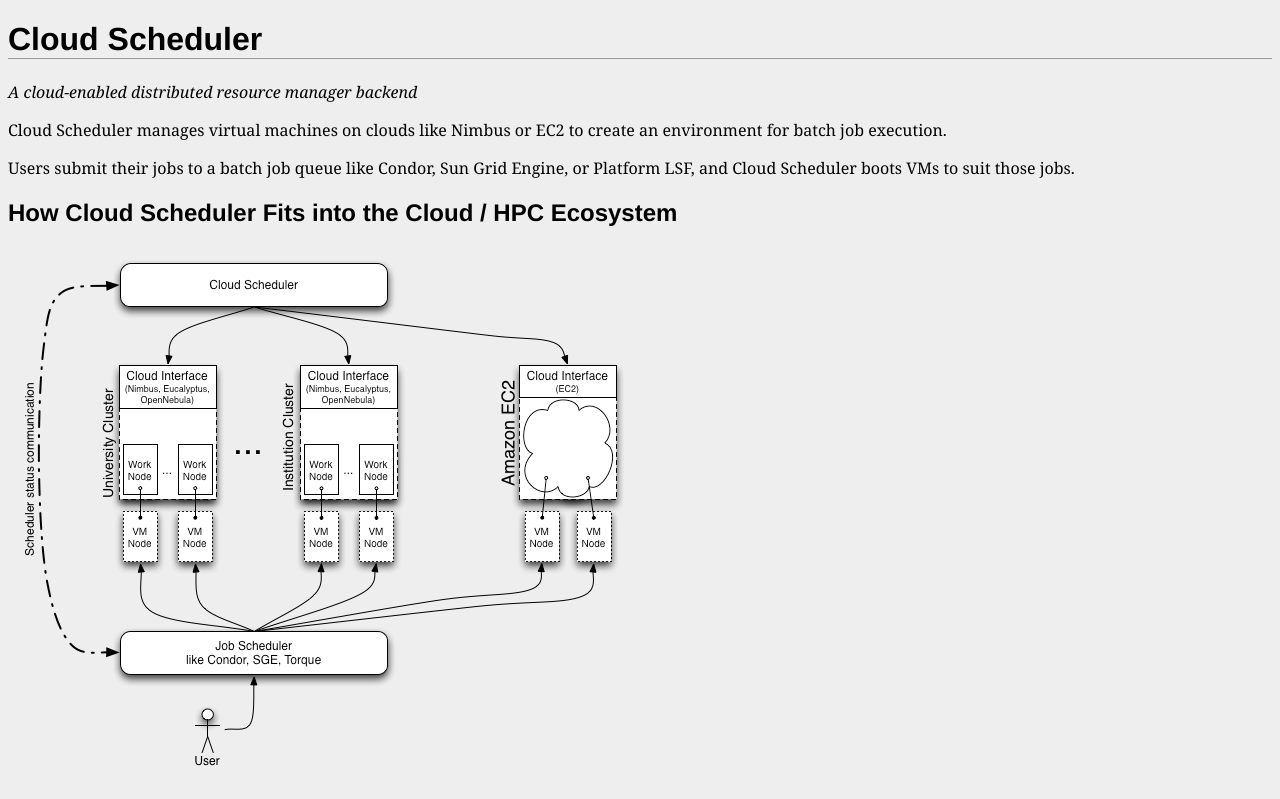
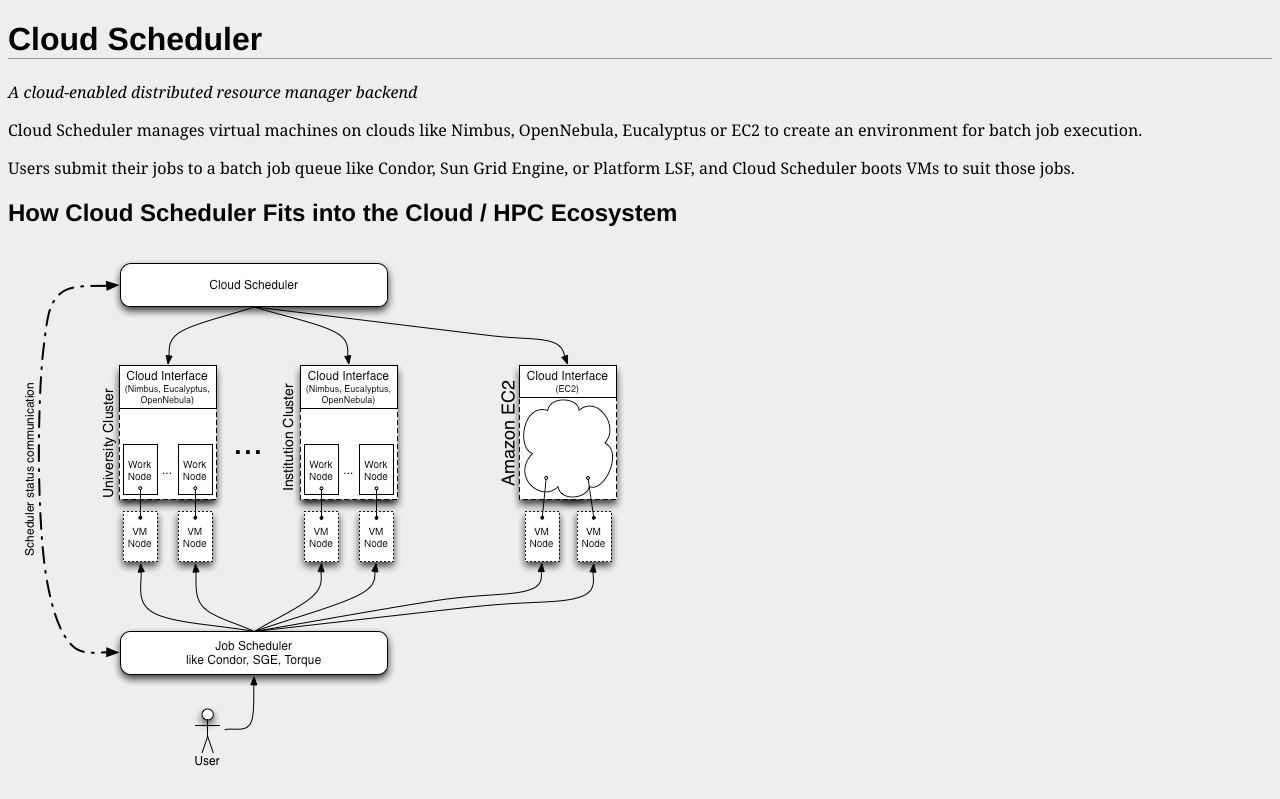
Before and after one commit to hep-gc/cloud-scheduler, a plain HTML site: page index.html in a window 1280 px wide. Shown: the top 799 px of the page. Drawn offline with Linux system fonts and the light colour scheme.

Commit message:
Mention OpenNebula and Eucalyptus in the supported clouds.

```diff
--- a/index.html
+++ b/index.html
@@ -17,7 +17,7 @@
     <body>
         <h1>Cloud Scheduler</h1>
         <p><em>A cloud-enabled distributed resource manager backend</em></p>
-        <p>Cloud Scheduler manages virtual machines on clouds like Nimbus or EC2 to create an environment for batch job execution.</p>
+        <p>Cloud Scheduler manages virtual machines on clouds like Nimbus, OpenNebula, Eucalyptus or EC2 to create an environment for batch job execution.</p>
         <p>Users submit their jobs to a batch job queue like Condor, Sun Grid Engine, or Platform LSF, and Cloud Scheduler boots VMs to suit those jobs.</p>
         <h2>How Cloud Scheduler Fits into the Cloud / HPC Ecosystem</h2>
         <img alt="Cloud Scheduler" src="./cloudscheduler.png">
```
